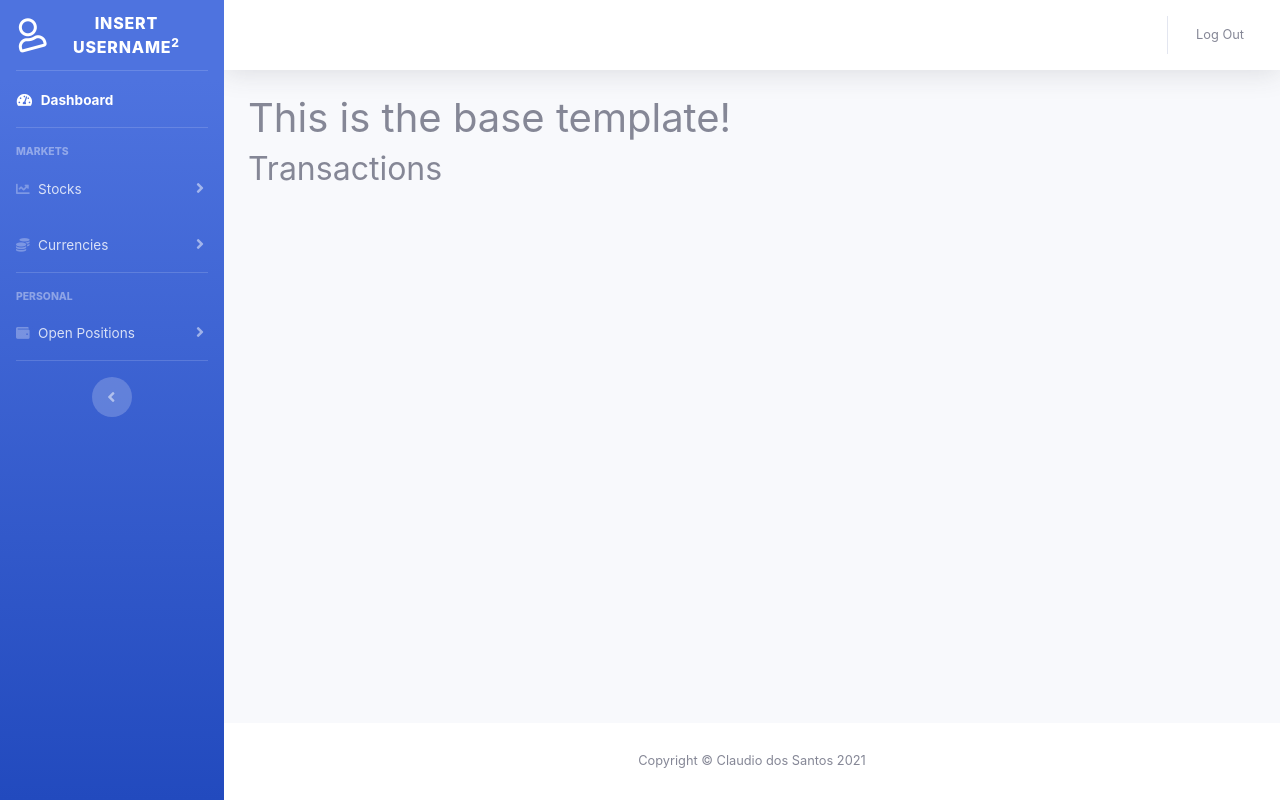
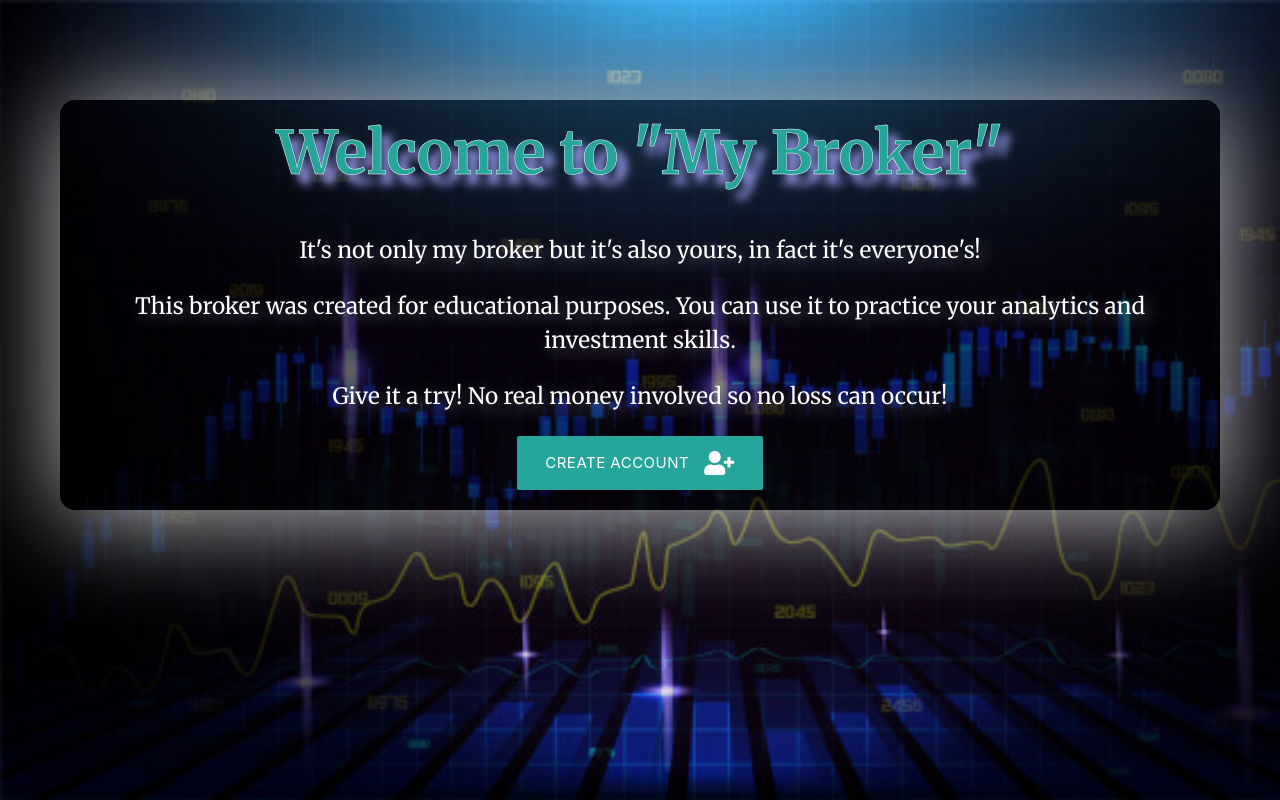
Before and after one commit to Claudio-C-Santos/MS3-My-Broker, a Flask app: page / in a window 1280 px wide. Run offline with Flask 2, Linux system fonts and the light colour scheme; data that the repository does not hold is empty; some libraries are stand-ins or nearby versions.

Commit message:
<build> index page

```diff
--- a/app.py
+++ b/app.py
@@ -5,11 +5,14 @@ from flask import (
     session, url_for)
 from flask_pymongo import PyMongo
 from bson.objectid import ObjectId
+from alpha_vantage.timeseries import TimeSeries
 if os.path.exists("env.py"):
     import env
 
 
 app = Flask(__name__)
+
+app_alpha = TimeSeries("Q6C1O1J04IYQXEUN")
 
 app.config["MONGO_DBNAME"] = os.environ.get("MONGO_DBNAME")
 app.config["MONGO_URI"] = os.environ.get("MONGO_URI")
@@ -19,10 +22,15 @@ mongo = PyMongo(app)
 
 
 @app.route("/")
+def index():
+    return render_template("index.html")
+
+
 @app.route("/get_transactions")
 def get_transactions():
     transactions = mongo.db.transactions.find()
-    return render_template("transactions.html", transactions=transactions)
+    stock = app_alpha.get_daily_adjusted("AAPL")
+    return render_template("transactions.html", transactions=transactions, stock=stock)
 
 
 if __name__ ==   "__main__":
--- /dev/null
+++ b/static/css/index.css
@@ -0,0 +1,44 @@
+@import url('https://fonts.googleapis.com/css2?family=Merriweather:ital,wght@0,400;0,700;0,900;1,400;1,700;1,900&display=swap');
+
+body {
+    margin: 0px;
+    min-height: 100%;
+    background-image: url("../img/background.jpg");
+    background-repeat: none;
+    background-attachment: fixed;
+    background-size: cover;
+}
+
+#introBox {
+    margin: 100px 60px;
+    border-radius: 15px;
+    box-shadow: silver 1px 5px 100px;
+    background-color: rgba(0, 0, 0, 0.5);
+}
+
+#introBox h1 {
+    display: inline-block;
+    color:#26a69a;
+    font-family: Merriweather;
+    font-size: 4rem;
+    font-weight: bold;
+    text-shadow: rgb(155, 155, 241) 10px 10px 10px;
+    -webkit-text-stroke: 0.5px rgb(255, 255, 255);
+    text-align: center;
+    margin-top: 20px;
+}
+
+#introBox p {
+    color: white;
+    font-family: Merriweather;
+    font-size: 1.5rem;
+    text-align: center;
+    text-shadow: rgb(88, 88, 105) 5px 5px 15px;
+    margin-right: 15px;
+    margin-left: 15px;
+}
+
+.btn-large {
+    background-color: blue;
+    margin-bottom: 20px;
+}
--- a/templates/base.html
+++ b/templates/base.html
@@ -3,7 +3,7 @@
 <head>
     <meta charset="UTF-8">
     <meta name="viewport" content="width=device-width, initial-scale=1.0">
-    <link rel="stylesheet" href="{{ url_for('static', filename='css/sb-admin-2.min.css') }}">
+    <link rel="stylesheet"  type="text/css" href="{{ url_for('static', filename='css/sb-admin-2.min.css') }}">
     <link rel="stylesheet" href="https://use.fontawesome.com/releases/v5.15.1/css/all.css" integrity="sha384-vp86vTRFVJgpjF9jiIGPEEqYqlDwgyBgEF109VFjmqGmIY/Y4HV4d3Gp2irVfcrp" crossorigin="anonymous">
     <title>My Broker</title>
 </head>
@@ -14,7 +14,7 @@
     <div id="wrapper">
 
         <!-- Sidebar -->
-        <ul class="navbar-nav bg-gradient-primary sidebar sidebar-dark accordion" id="accordionSidebar">
+        <ul class="navbar-nav bg-gradient-dark sidebar sidebar-dark">
 
             <!-- Sidebar - Brand -->
             <a class="sidebar-brand d-flex align-items-center justify-content-center" href="index.html">
@@ -70,7 +70,7 @@
 
             <!-- Nav Item - Pages Collapse Menu -->
             <li class="nav-item">
-                <a class="nav-link collapsed" href="#" data-toggle="collapse" data-target="#collapsePages"
+                <a class="nav-link collapsed" href="{{ url_for }}" data-toggle="collapse" data-target="#collapsePages"
                     aria-expanded="true" aria-controls="collapsePages">
                     <i class="fas fa-wallet"></i>
                     <span>Open Positions</span>
@@ -121,7 +121,6 @@
 
                 <!-- Begin Page Content -->
                 <div class="container-fluid">
-                    <h1>This is the base template!</h1>
                     {% block content %}
                     {% endblock %}
 
--- /dev/null
+++ b/templates/index.html
@@ -0,0 +1,20 @@
+<!DOCTYPE html>
+<html lang="en">
+<head>
+    <meta charset="UTF-8">
+    <meta name="viewport" content="width=device-width, initial-scale=1.0">
+    <link rel="stylesheet" href="static/css/index.css">
+    <link rel="stylesheet" href="https://cdnjs.cloudflare.com/ajax/libs/materialize/1.0.0/css/materialize.min.css">
+    <link rel="stylesheet" href="https://use.fontawesome.com/releases/v5.15.1/css/all.css" integrity="sha384-vp86vTRFVJgpjF9jiIGPEEqYqlDwgyBgEF109VFjmqGmIY/Y4HV4d3Gp2irVfcrp" crossorigin="anonymous">
+    <title>My Broker</title>
+</head>
+<body>
+    <div id="introBox" class="center-align">
+        <h1>Welcome to "My Broker"</h1>
+        <p>It's not only my broker but it's also yours, in fact it's everyone's!</p>
+        <p>This broker was created for educational purposes. You can use it to practice your analytics and investment skills.</p>
+        <p>Give it a try! No real money involved so no loss can occur!</p>
+        <a class="waves-effect waves-light btn-large "><i class="fas fa-user-plus right"></i>Create Account</a>
+    </div>
+</body>
+</html>
--- a/templates/transactions.html
+++ b/templates/transactions.html
@@ -1,12 +1,15 @@
 {% extends "base.html" %}
 {% block content %}
 
-    <h2>Transactions</h2>
+    <h1>Transactions</h1>
 
     {% for transaction in transactions %}
-        {{ transaction.purchase_date }}<br>
-        {{ transaction.ticker }}<br>
-        {{ transaction.money_amount }}<br>
+        <h4>Purchase Date</h4>{{ transaction.purchase_date }}<br>
+        <h4>Stock Ticker</h4>{{ transaction.ticker }}<br>
+        <h4>Amount</h4>{{ transaction.money_amount }}<br>
+        <br>
+        <h4>Price per Stock</h4>
+        {{ stock[0]['2021-02-18']["4. close"] }}
     {% endfor %}
 
 {% endblock %}
```
Also changed, not shown: static/css/sb-admin-2.css, static/img/background.jpg (added).
